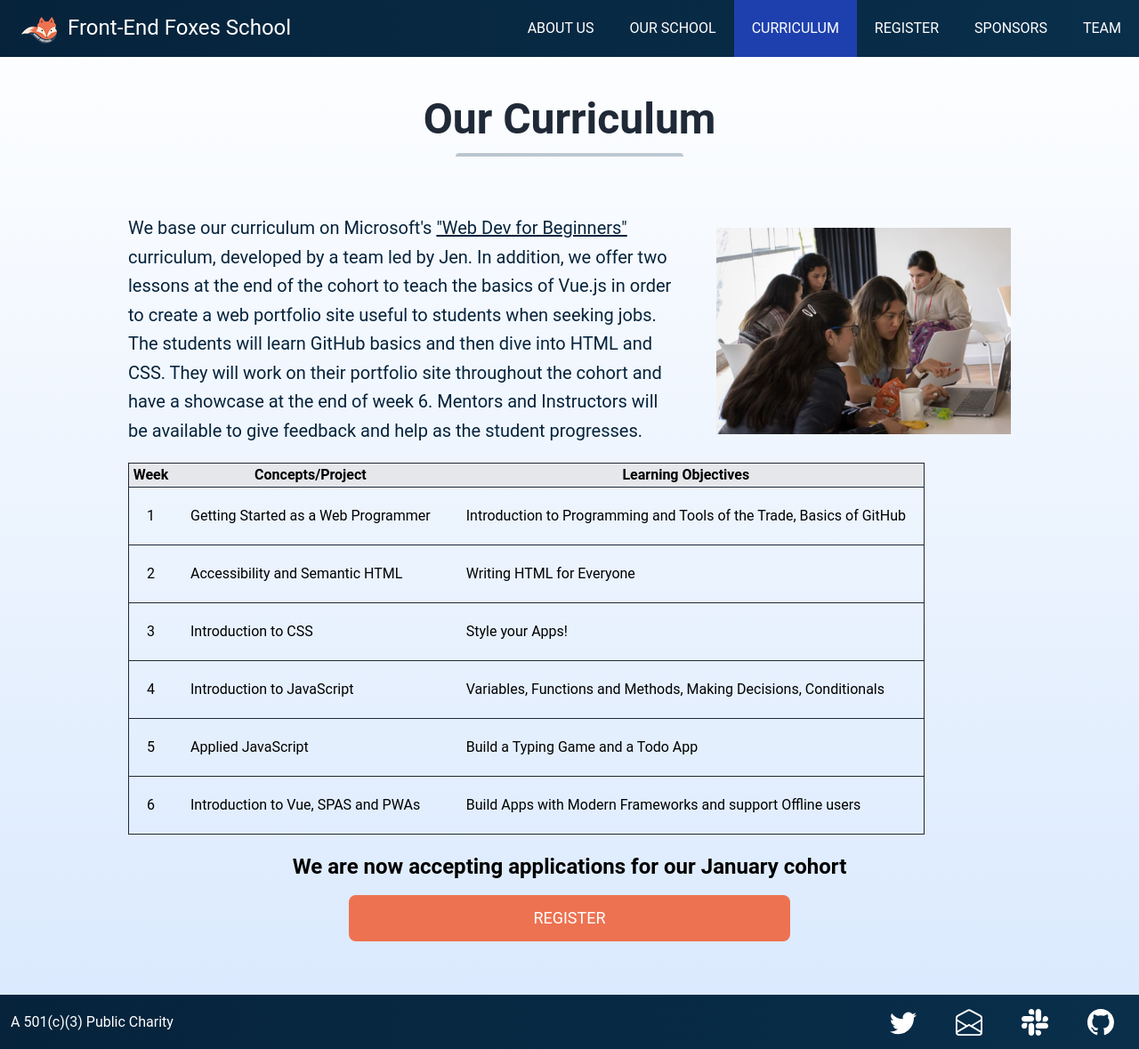
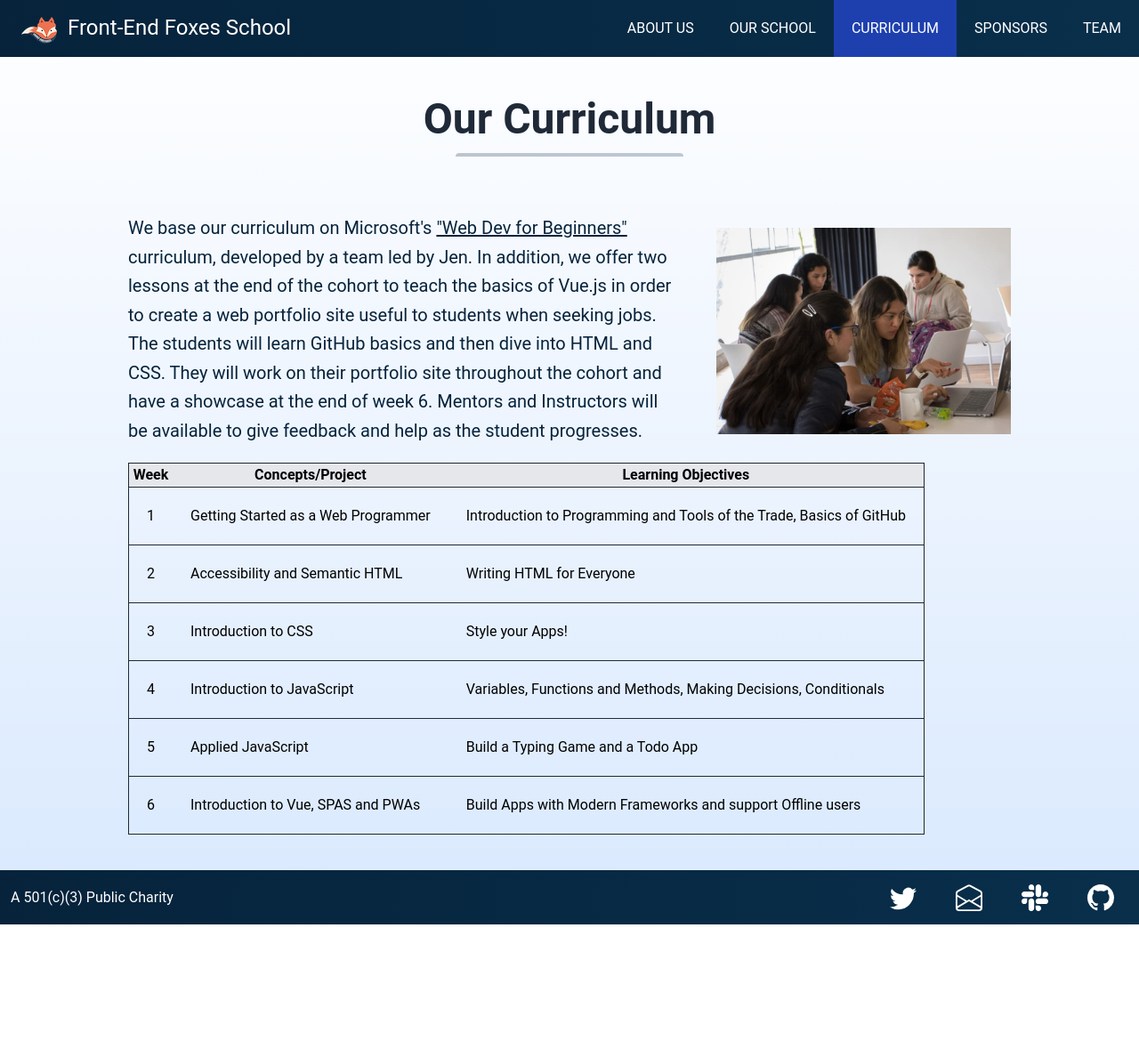
Before and after one commit to FrontEndFoxes/ff-school, a Vue app: page /curriculum in a window 1280 px wide. Shown: the whole page at 89% size. After the commit the page ends 1039 px from the top, so only its background shows below. Built offline with nearby package versions, Linux system fonts and the light colour scheme.

Commit message:
refactoring for ease of cohort management

```diff
--- a/src/components/Header.vue
+++ b/src/components/Header.vue
@@ -101,7 +101,7 @@
               >
             </li>
 
-            <li @click="isOpen = false">
+            <li v-if="regFormOpen" @click="isOpen = false">
               <a
                 target="_blank"
                 class="
@@ -112,7 +112,7 @@
                   hover:bg-blue-800
                   hover:text-white
                 "
-                href="https://docs.google.com/forms/d/e/1FAIpQLSe09HSqhJE9mAf_x26J4SFeTITF848nqaTmz-kGoVhMULVqCA/viewform"
+                :href="formUrl"
                 >Register</a
               >
             </li>
@@ -206,12 +206,12 @@
             >
           </li>
 
-          <li class="hover:bg-blue-900">
+          <li v-if="regFormOpen" class="hover:bg-blue-900">
             <a
               active-class="bg-blue-800"
               target="_blank"
               class="uppercase inline-block p-5 text-white no-underline"
-              href="https://docs.google.com/forms/d/e/1FAIpQLSe09HSqhJE9mAf_x26J4SFeTITF848nqaTmz-kGoVhMULVqCA/viewform"
+              :href="formUrl"
               >Register</a
             >
           </li>
@@ -238,9 +238,12 @@
 </template>
 <script>
 export default {
+
   data() {
     return {
       isOpen: false,
+      regFormOpen: this.regFormOpen,
+      formUrl: this.formUrl
     };
   },
   methods: {
--- /dev/null
+++ b/src/components/Register.vue
@@ -0,0 +1,28 @@
+<template>
+       <div class="mb-5" v-if="regFormOpen">
+            <h3 class="text-center m-4 text-2xl font-semibold mt-5">
+              We are now accepting applications our January 2022 cohort
+            </h3>
+            <a
+              class="text-white"
+              target="_blank"
+              :href="formUrl"
+            >
+              <div
+                class="rounded-lg w-full md:w-1/2 m-auto py-3 uppercase text-center text-lg bg-secondary-500 hover:bg-secondary-400"
+              >
+                Register
+              </div>
+            </a>
+          </div>
+</template>
+<script>
+export default {
+    data() {
+        return {
+            regFormOpen: this.regFormOpen,
+            formUrl: this.formUrl
+        }
+    }
+}
+</script>
--- a/src/main.js
+++ b/src/main.js
@@ -5,4 +5,9 @@ import router from './router';
 import App from './App.vue';
 import './index.css';
 
-createApp(App).use(router).mount('#app');
+let app = createApp(App)
+//form status and url set here
+app.config.globalProperties.regFormOpen = false;
+app.config.globalProperties.formUrl = "https://docs.google.com/forms/d/e/1FAIpQLSe09HSqhJE9mAf_x26J4SFeTITF848nqaTmz-kGoVhMULVqCA/viewform"
+app.config.globalProperties.status = "Our next cohort will start on Jan 10th, 2022 and has completed registration."
+app.use(router).mount('#app')
--- a/src/views/About.vue
+++ b/src/views/About.vue
@@ -57,35 +57,9 @@
                 <a class="underline" href="mailto:jen@frontendfoxes.org">Jen</a>
                 to receive a prospectus and to become a sponsor.
               </p>
-              <div>
-                <div class="text-center mt-6">
-                  <a
-                    class="text-white mt-6 rounded-lg py-3 bg-blue-800 hover:bg-blue-500"
-                    target="_blank"
-                    href="https://us7.list-manage.com/contact-form?u=bb4724549551e6cf7bb5e3165&form_id=b15c2877e7d0009daf90e6911111e5b4"
-                    ><span class="p-5 uppercase text-center text-lg">
-                      Contact us for a Prospectus
-                    </span></a
-                  >
-                </div>
-              </div>
+
             </div>
-         <div class="mb-5">
-            <h3 class="text-center m-4 text-2xl font-semibold mt-5">
-              We are now accepting applications our January 2022 cohort
-            </h3>
-            <a
-              class="text-white"
-              target="_blank"
-              href="https://docs.google.com/forms/d/e/1FAIpQLSe09HSqhJE9mAf_x26J4SFeTITF848nqaTmz-kGoVhMULVqCA/viewform"
-            >
-              <div
-                class="rounded-lg w-full md:w-1/2 m-auto py-3 uppercase text-center text-lg bg-secondary-500 hover:bg-secondary-400"
-              >
-                Register
-              </div>
-            </a>
-          </div>
+            <Register/>
         </div>
       </div>
     </div>
@@ -94,8 +68,12 @@
 
 <script>
 import { defineComponent } from "vue";
-
+import Register from "../components/Register.vue";
 export default defineComponent({
   name: "About",
+  components: {
+    Register
+  }
+
 });
 </script>
--- a/src/views/Curriculum.vue
+++ b/src/views/Curriculum.vue
@@ -110,32 +110,7 @@
             </tbody>
           </table>
 
-          <div class="mb-5">
-            <h3 class="text-center m-4 text-2xl font-semibold mt-5">
-              We are now accepting applications for our January cohort
-            </h3>
-            <a
-              class="text-white"
-              target="_blank"
-              href="https://docs.google.com/forms/d/e/1FAIpQLSe09HSqhJE9mAf_x26J4SFeTITF848nqaTmz-kGoVhMULVqCA/viewform"
-            >
-              <div
-                class="
-                  rounded-lg
-                  w-full
-                  md:w-1/2
-                  m-auto
-                  py-3
-                  uppercase
-                  text-center text-lg
-                  bg-secondary-500
-                  hover:bg-secondary-400
-                "
-              >
-                Register
-              </div>
-            </a>
-          </div>
+          <Register/>
         </div>
       </div>
     </div>
@@ -144,8 +119,10 @@
 
 <script>
 import { defineComponent } from "vue";
+import Register from "../components/Register.vue";
 
 export default defineComponent({
-  name: "Curriculum",
+    name: "Curriculum",
+    components: { Register }
 });
 </script>
--- a/src/views/Home.vue
+++ b/src/views/Home.vue
@@ -10,9 +10,8 @@
           <p class="leading-normal text-2xl md:text-4xl mb-8">
             For women, by women. Always free of charge. Grow your front-end
             development skills with us either in person or by studying in our
-            self-driven classroom. Our live teacher-led cohort will begin
-            again in early 2022.
-            Registration for the live cohort is now open.
+            self-driven classroom.  {{status}} <span v-if="regFormOpen">
+           Registration for the live cohort is now open.</span>
             Sign up for a
             <a
               class="cursor-pointer underline"
@@ -23,7 +22,7 @@
             any time!
           </p>
 
-          <div
+          <div v-if="regFormOpen"
             class="
               mb-5
               flex flex-wrap
@@ -50,7 +49,7 @@
                 hover:bg-secondary-400
               "
               target="_blank"
-              href="https://docs.google.com/forms/d/e/1FAIpQLSe09HSqhJE9mAf_x26J4SFeTITF848nqaTmz-kGoVhMULVqCA/viewform"
+              :href="formUrl"
               ><div class="uppercase text-center text-lg">Register</div></a
             >
           </div>
@@ -147,6 +146,19 @@
   </section>
 </template>
 
+<script>
+import { defineComponent } from "vue";
+export default defineComponent({
+  name: "Home",
+   data() {
+        return {
+            regFormOpen: this.regFormOpen,
+            formUrl: this.formUrl,
+            status: this.status
+        }
+    }
+});
+</script>
 
 <style>
 .nav,
--- a/src/views/OurSchool.vue
+++ b/src/views/OurSchool.vue
@@ -100,22 +100,7 @@
               </p>
             </div>
           </div>
-          <div class="mb-5">
-            <h3 class="text-center m-4 text-2xl font-semibold mt-5">
-              We are now accepting registrations for our January cohort.
-            </h3>
-            <a
-              class="text-white"
-              target="_blank"
-              href="https://docs.google.com/forms/d/e/1FAIpQLSe09HSqhJE9mAf_x26J4SFeTITF848nqaTmz-kGoVhMULVqCA/viewform"
-            >
-              <div
-                class="rounded-lg w-full md:w-1/2 m-auto py-3 uppercase text-center text-lg bg-secondary-500 hover:bg-secondary-400"
-              >
-                Register
-              </div>
-            </a>
-          </div>
+          <Register/>
         </div>
       </div>
     </div>
@@ -124,8 +109,10 @@
 
 <script>
 import { defineComponent } from "vue";
+import Register from "../components/Register.vue";
 
 export default defineComponent({
-  name: "About",
+    name: "Our School",
+    components: { Register }
 });
 </script>
--- a/src/views/Sponsors.vue
+++ b/src/views/Sponsors.vue
@@ -211,7 +211,7 @@
               />
             </div>
           </div>
-          <div class="w-full leading-relaxed text-xl text-primary-700">
+          <div v-if="regFormOpen" class="w-full leading-relaxed text-xl text-primary-700">
             <h2 class="mb-4 text-3xl font-semibold">
               You can help in other ways as well!
             </h2>
@@ -221,7 +221,7 @@
                 👩‍🏫 Teach! We are currently looking for instructors eager to
                 teach! This is a paid position and we want to hear from you!
                 Please apply as an instructor
-                <a class="underline" href="https://docs.google.com/forms/d/e/1FAIpQLSe09HSqhJE9mAf_x26J4SFeTITF848nqaTmz-kGoVhMULVqCA/viewform"
+                <a class="underline" :href="formUrl"
                   >using this form</a
                 >.
               </p>
@@ -231,17 +231,11 @@
                 students. Come bring your skills as a developer and help the
                 next generation of women developers enter the work force. If you
                 want to mentor, please apply as a mentor
-                <a class="underline" href="https://docs.google.com/forms/d/e/1FAIpQLSe09HSqhJE9mAf_x26J4SFeTITF848nqaTmz-kGoVhMULVqCA/viewform"
+                <a class="underline" :href="formUrl"
                   >using this form</a
                 >.
               </p>
-              <p>
-                🏆 Learn! If you are interested in joining us as a
-                self-learning student, please apply
-                <a class="underline" href="https://forms.gle/GA9pUe8AFkcJJQvSA"
-                  >using this form</a
-                >.
-              </p>
+
             </div>
           </div>
         </div>
@@ -255,5 +249,10 @@ import { defineComponent } from "vue";
 
 export default defineComponent({
   name: "Sponsor",
+  data() {
+        return {
+            regFormOpen: this.regFormOpen
+        }
+    }
 });
 </script>
```
